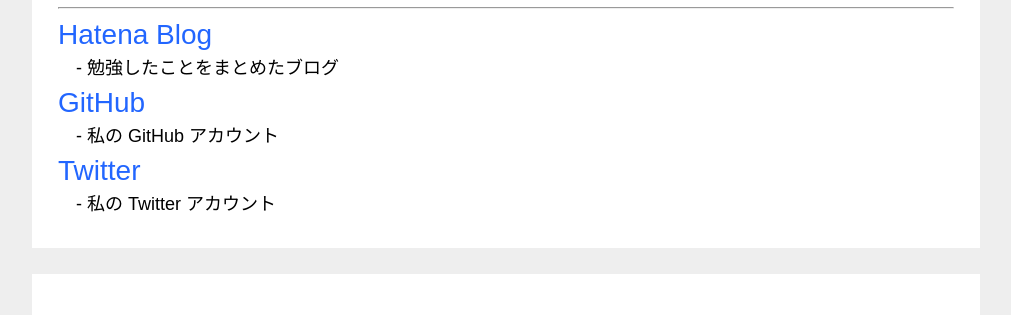
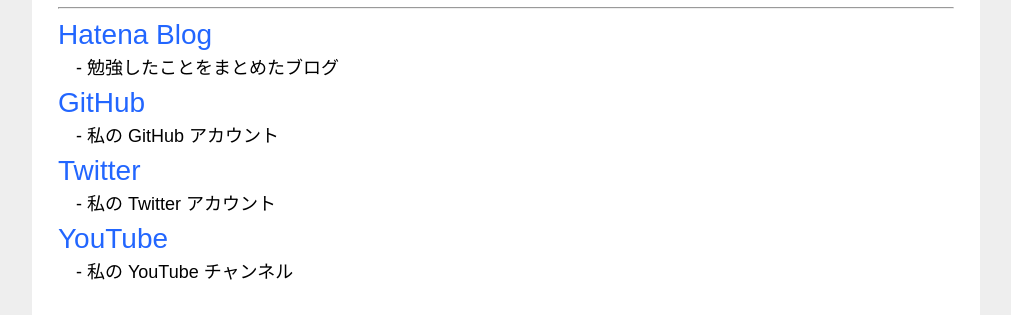
Before and after one commit to YusukeKato/YusukeKato.github.io, a plain HTML site: page index.html in a window 1280 px wide. Shown: the part 344-659 px from the top of the page, without its empty margins (134-1145 px from the left). Drawn offline with Linux system fonts and the light colour scheme.

Commit message:
add youtube

```diff
--- a/index.html
+++ b/index.html
@@ -33,6 +33,8 @@
         <p class="description">　- 私の GitHub アカウント</p>
         <a href="https://twitter.com/y_kato222" class="text1">Twitter</a>
         <p class="description">　- 私の Twitter アカウント</p>
+        <a href="https://www.youtube.com/channel/UC4TaLIvjTNPjPys2AZjP3Rw/" class="text1">YouTube</a>
+        <p class="description">　- 私の YouTube チャンネル</p>
     </div>
 
     <div class="panel1">
```
